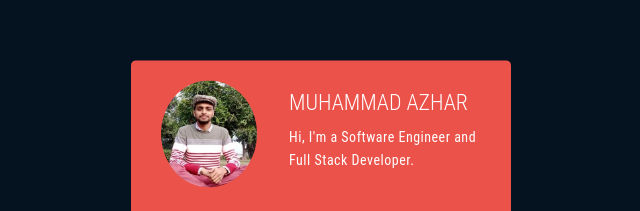
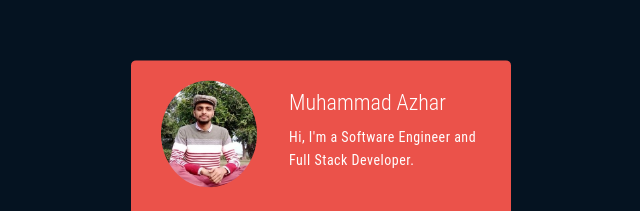
Before and after one commit to muazhar/muazhar.github.io, a plain HTML site: page index.html in a window 1280 px wide. Shown: the part 251-462 px from the top of the page, 319-959 px from the left. Drawn offline with nearby package versions, Linux system fonts and the light colour scheme.

Commit message:
Update index.html

```diff
--- a/index.html
+++ b/index.html
@@ -20,7 +20,7 @@
                 <img src="./assets/img/profile.jpg" alt="Profile Image">
 
                 <aside>
-                  <h1>MUHAMMAD AZHAR</h1>
+                  <h1>Muhammad Azhar</h1>
                   <p>Hi, I'm a Software Engineer and Full Stack Developer.</p>
                 </aside>
 
```
